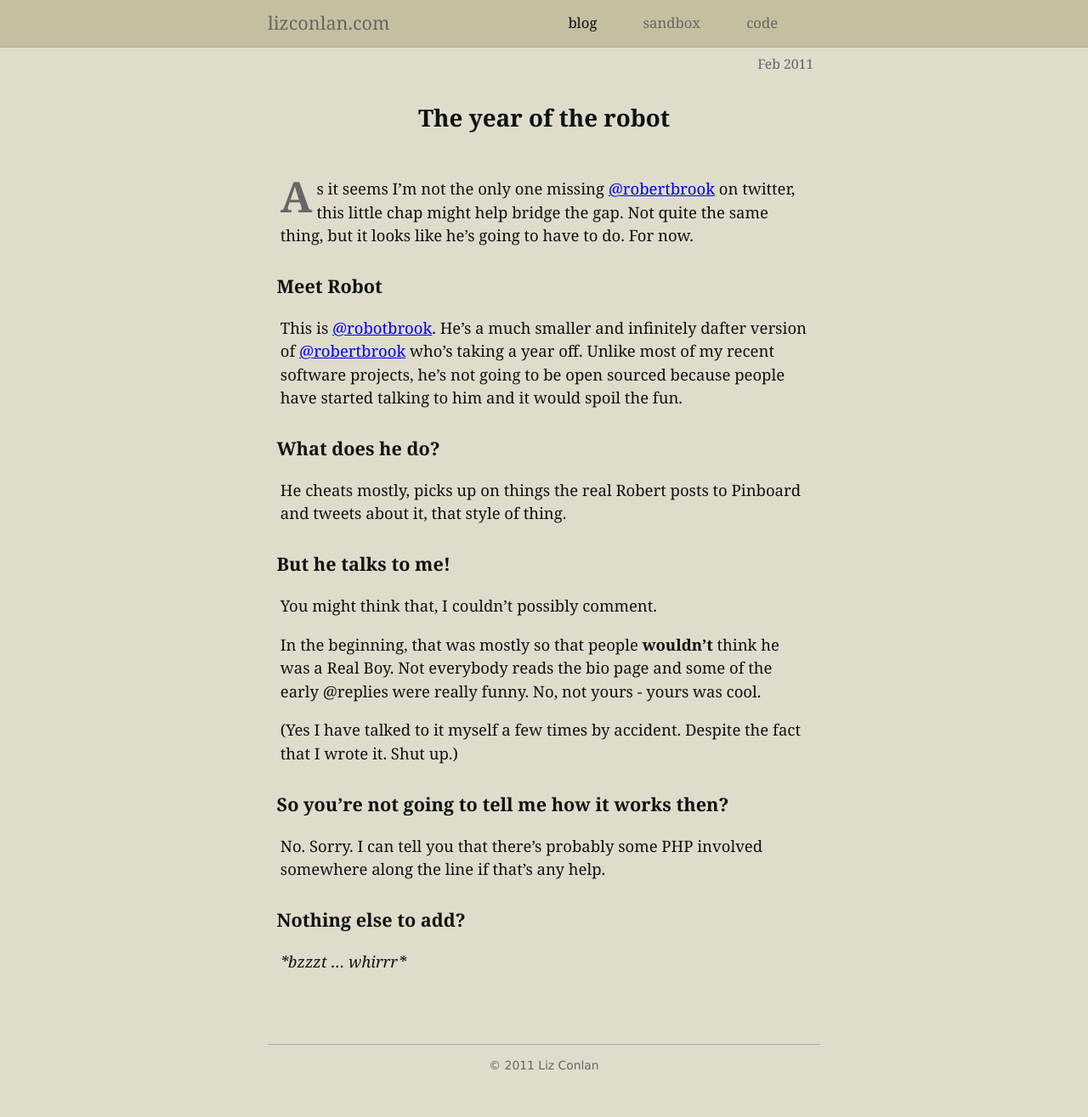
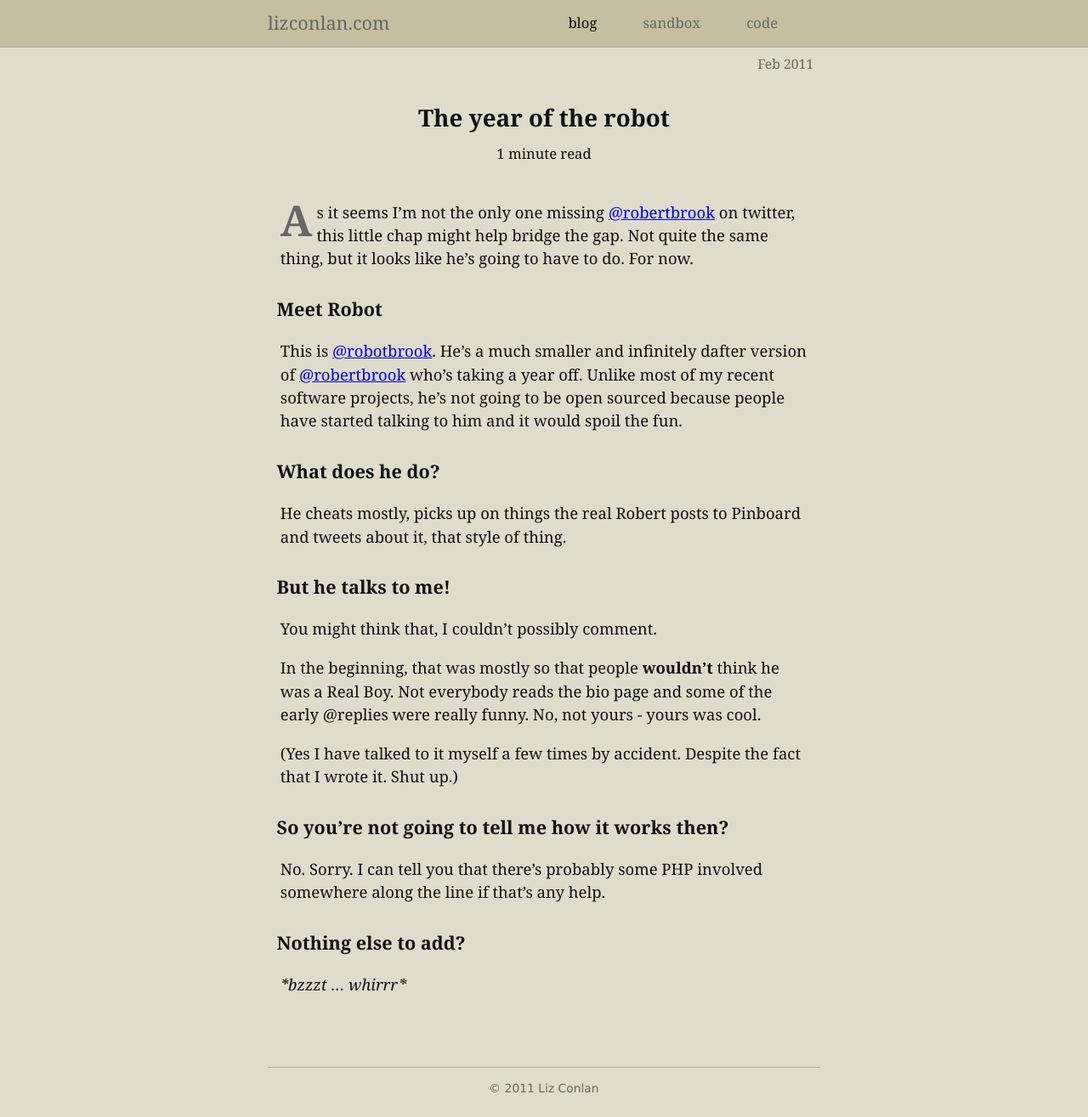
Before and after one commit to lizconlan/lizconlan.github.com, a Jekyll site: the page built from _posts/2011-02-20-the-year-of-the-robot.md, in a window 1280 px wide. Shown: the whole page at 85% size. Built offline with Jekyll 4.4.1, drawn with Linux system fonts in a browser that asks for light colours; before the commit the page ends 1287 px from its top, so only the background shows below that.

Commit message:
Add approx reading time to posts

```diff
--- a/_layouts/post.html
+++ b/_layouts/post.html
@@ -41,11 +41,24 @@
       <article id="post">
         <h2>{{ page.title }}</h2>
         <span class="post_date">{{ page.date | date: "%b %Y"}}</span>
+
+        {% assign reading_minutes =  page.content | number_of_words | divided_by:180 %}
+        {% assign reading_float = page.content | number_of_words | append:'.0' | divided_by:180 %}
+        {% assign reading_remainder = reading_float | minus:reading_minutes %}
+        {% if reading_remainder > 0.45 %}
+          {% assign reading_time = reading_minutes | plus:1 %}
+        {% else %}
+          {% assign reading_time = reading_minutes %}
+        {% endif %}
+
+        <span class="reading_time">{{ reading_time }} minute read</span>
+
         {% if page.intro %}
           <div markdown="1" class="intro">
             {{ page.intro | markdownify }}
           </div>
         {% endif %}
+
         {{ content }}
       </article>
       <footer>
--- a/styles/style.css
+++ b/styles/style.css
@@ -172,6 +172,14 @@ span.post_date {
   color:#666
 }
 
+span.reading_time {
+  display: block;
+  text-align: center;
+  font-size:0.9em;
+  margin-top: -2.5em;
+  margin-bottom: 2.5em;
+}
+
 sup a {
   color:crimson;
   text-decoration:none;
```
